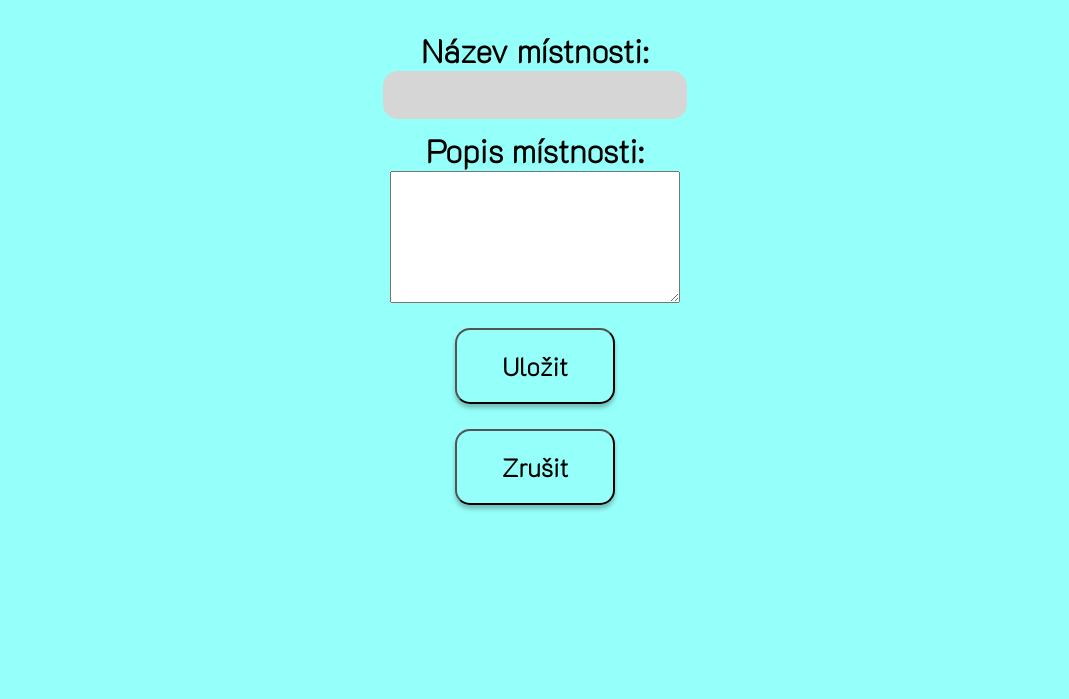
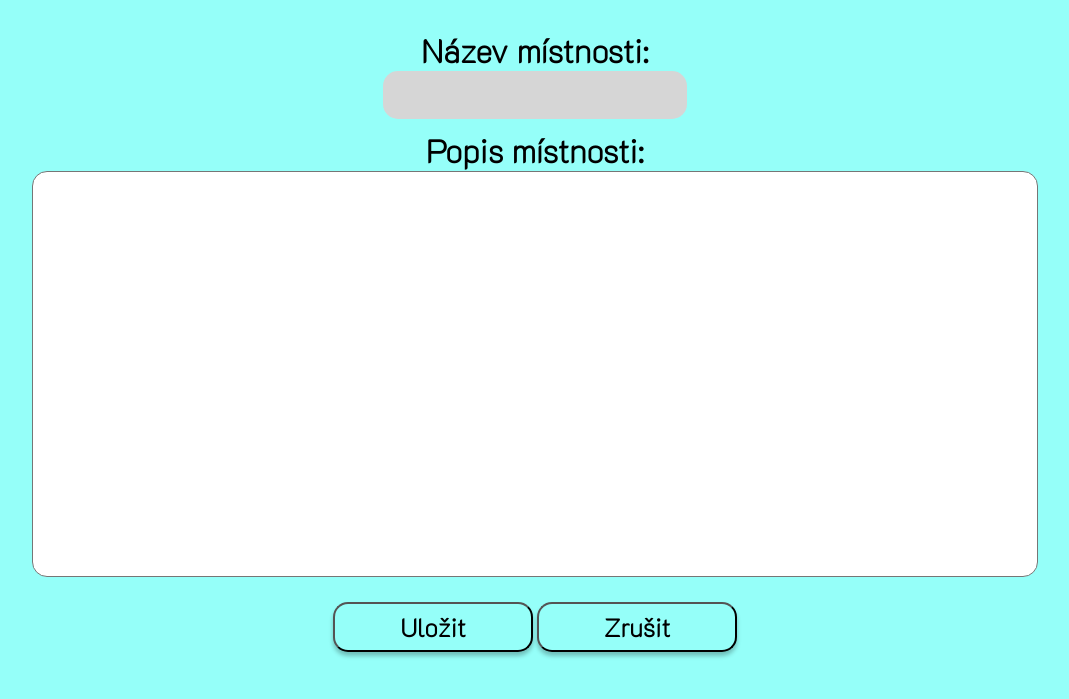
Before and after one commit to ulricht01/PS1, a Flask app: page /create-room in a window 1280 px wide. Shown: the part 101-800 px from the top of the page, without its empty margins (105-1174 px from the left). Run offline with Flask 3, Linux system fonts and the light colour scheme.

Commit message:
mensi upravy css a html

```diff
--- a/code/static/styles.css
+++ b/code/static/styles.css
@@ -88,6 +88,10 @@ form {
     align-items: center;
     text-align: center;
     color: #000000;
+    resize: none;
+    height: 400px;
+    width: 1000px;
+    border-radius: 15px;
 }
 
 .input-box {
@@ -127,21 +131,22 @@ input[type="text_mistnost"] {
     border-color: transparent;
 }
 
-button[name="potvrdit"] {
+button {
     font-family: 'K2D', sans-serif;
     font-style: normal;
     font-weight: bold;
     margin-top: 25px;
-    padding: 20px 45px;
+    /*padding: 15px 35px;*/
     font-size: 25px;
     box-shadow: 0px 4px 4px rgba(0, 0, 0, 0.25);
     border-radius: 15px;
     background-color: #95fff9;
     cursor: pointer;
-
+    width: 200px;
+    height: 50px;
 }
 
-button[name="potvrdit"]:hover {
+button:hover {
     background-color: darkcyan;
 }
 
--- a/code/templates/create_room.html
+++ b/code/templates/create_room.html
@@ -8,10 +8,13 @@
 
         <!-- Popis úkolu -->
         <label class="text_nazev" for="taskDescription">Popis místnosti:</label>
-        <textarea class="input-area" id="roomDescription" name="roomDescription" rows="3" required></textarea>
+        <textarea class="input-area" id="roomDescription" name="roomDescription" rows="3"  required></textarea>
 
         <!-- Tlačítko pro odeslání formuláře -->
-        <button type="submit" name="potvrdit">Uložit</button>
-        <button type="submit" name="potvrdit">Zrušit</button>
+        <div class="button-line">
+            <button type="submit" name="potvrdit">Uložit</button>
+            <button type="submit" name="potvrdit">Zrušit</button>
+        </div>
+
     </form>
 {% endblock %}
```
Also changed, not shown: code/templates/create_assignment.html (+4 -3 lines).
